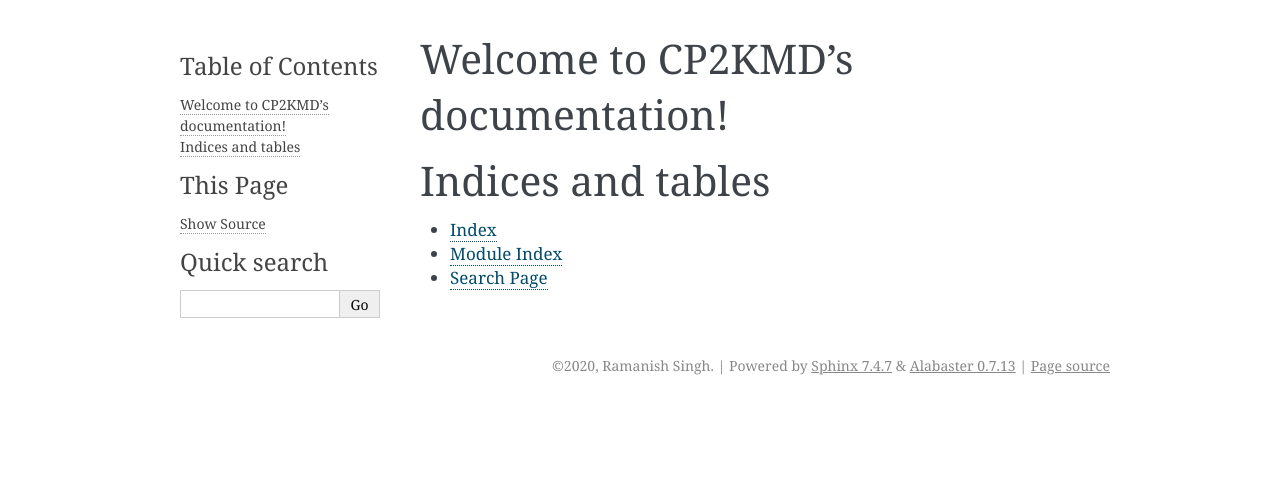
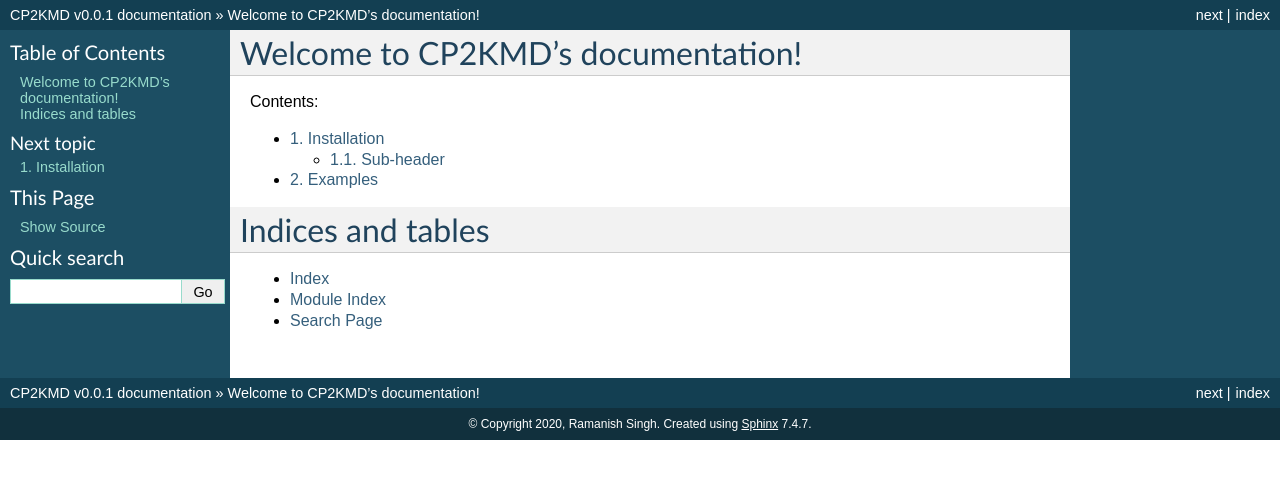
Before and after one commit to ramanishsingh/cp2kmd, a Sphinx documentation site: the page built from docs/source/index.rst, in a window 1280 px wide. Shown: the top 479 px of the page. Built offline with Sphinx 7.4.7, drawn with Linux system fonts in a browser that asks for light colours.

Commit message:
Add initial docs with Sphinx

```diff
--- a/docs/source/conf.py
+++ b/docs/source/conf.py
@@ -47,7 +47,7 @@ exclude_patterns = []
 # The theme to use for HTML and HTML Help pages.  See the documentation for
 # a list of builtin themes.
 #
-html_theme = 'alabaster'
+html_theme = 'classic' # sphinx_rtd_theme
 
 # Add any paths that contain custom static files (such as style sheets) here,
 # relative to this directory. They are copied after the builtin static files,
--- a/docs/source/index.rst
+++ b/docs/source/index.rst
@@ -9,7 +9,10 @@ Welcome to CP2KMD's documentation!
 .. toctree::
    :maxdepth: 2
    :caption: Contents:
+   :numbered:
 
+   install.rst
+   examples.rst
 
 
 Indices and tables
--- /dev/null
+++ b/docs/source/install.rst
@@ -0,0 +1,8 @@
+Installation
+============
+
+Sub-header
+----------
+
+Sub-bub-header
+**************
```
Also changed, not shown: docs/source/examples.rst (added, +13 -0 lines), 1 other file.
